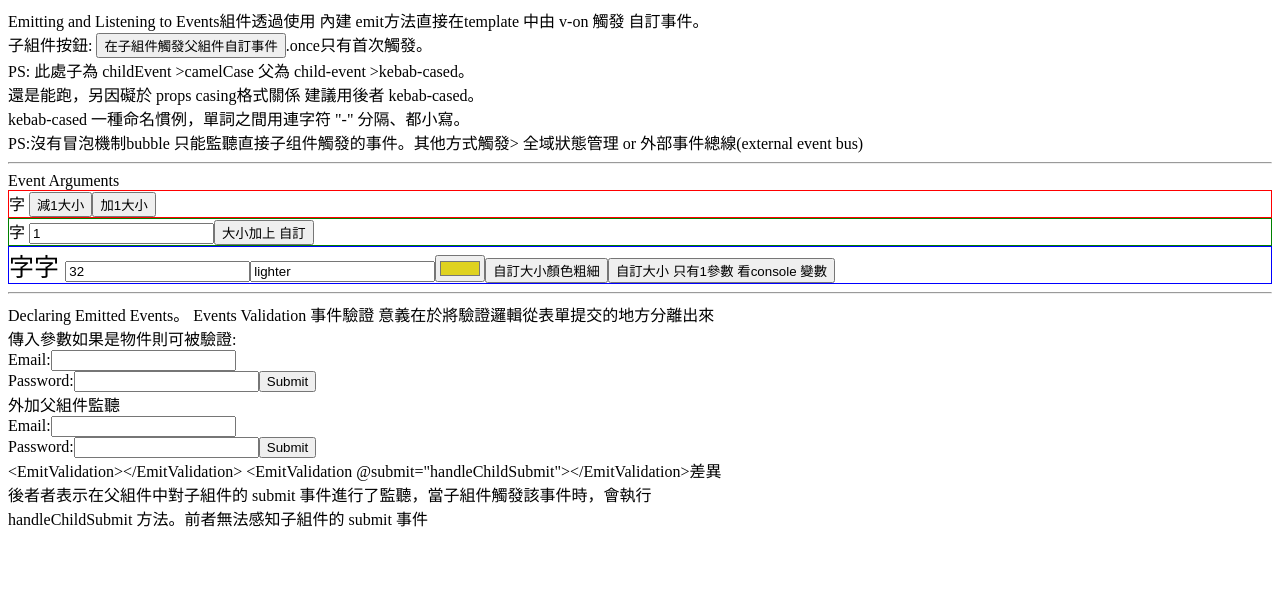
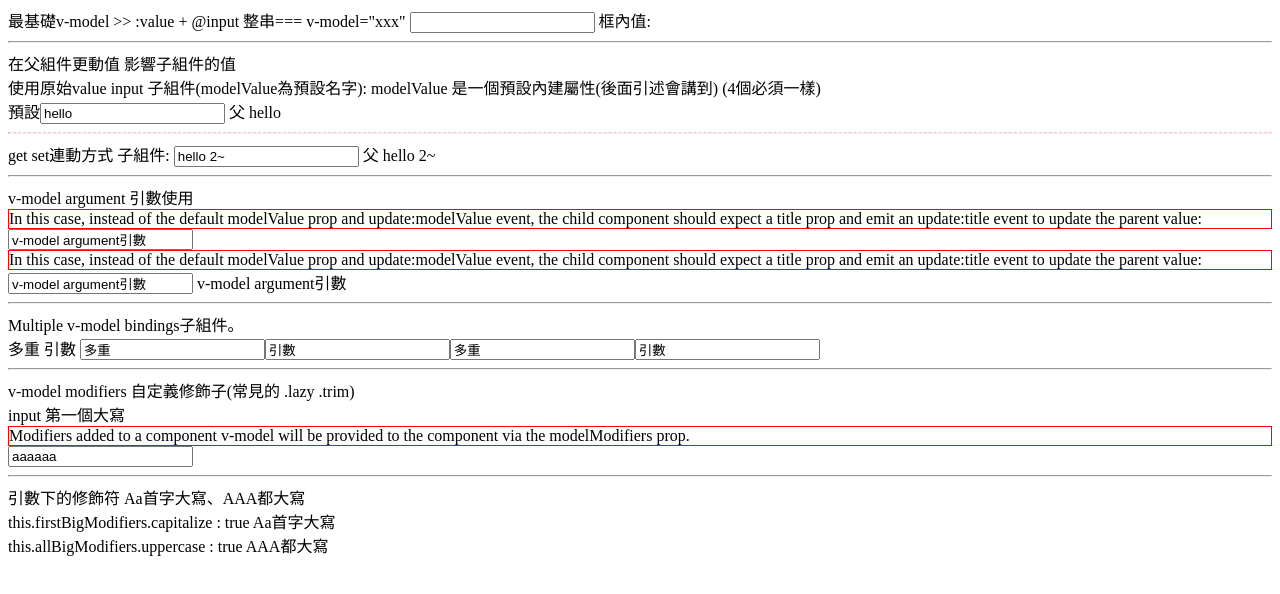
Before and after one commit to leo41271/Vue3-Official-Doc-Learn, a Vue app in the folder Vue3-Official-Doc-Learn/: page / in a window 1280 px wide. Shown: the top 594 px of the page. Built offline with nearby package versions, Linux system fonts and the light colour scheme.

Commit message:
19-Component-v-model-opAPI : basic 、GetSet 、 Vmodel Argument 、 MultiBind 、 Modifiers 、 Argument Modifiers ，舊版vue 2 .syncModifier 請看筆記

```diff
--- a/Vue3-Official-Doc-Learn/src/App.vue
+++ b/Vue3-Official-Doc-Learn/src/App.vue
@@ -1,17 +1,17 @@
 <script setup></script>
 <script>
-import ComponentsEvents from "@/pages/op-doc/App-components-events.vue"
+import ComponentVModel from "@/pages/op-doc/App-components-v-model.vue"
 export default {
   data() {
     return {
     }
   },
   components: {
-    ComponentsEvents
+    ComponentVModel
   }
 }
 </script>
 <template>
-  <ComponentsEvents></ComponentsEvents>
+  <ComponentVModel></ComponentVModel>
 </template>
 <style scoped></style>
--- /dev/null
+++ b/Vue3-Official-Doc-Learn/src/components/op-doc/components-v-model-docs/Argument-Modifiers.vue
@@ -0,0 +1,23 @@
+<script>// Argument-Modifiers.vue
+export default {
+    props: {
+        firstBig: String,
+        allBig: String,
+        firstBigModifiers: { default: () => ({}) },
+        allBigModifiers: { default: () => ({}) }
+    },
+    emits: ['update:firstBig', 'update:allBig'],
+    created() {
+        let value = this.firstBig;
+        if (this.firstBigModifiers.capitalize) { value = value.charAt(0).toUpperCase() + value.slice(1); }
+        setTimeout(() => { this.$emit('update:firstBig', value); }, 3000);// 三秒後執行 $emit 方法
+        let value2 = this.allBig;
+        if (this.allBigModifiers.uppercase) { value2 = value2.toUpperCase(); }
+        setTimeout(() => { this.$emit('update:allBig', value2); }, 3000);// 三秒後執行 $emit 方法
+    },
+}
+</script>
+<template>
+    <br>this.firstBigModifiers.capitalize : {{ this.firstBigModifiers.capitalize }} {{ firstBig }}
+    <br>this.allBigModifiers.uppercase : {{ this.allBigModifiers.uppercase }} {{ allBig }}
+</template>
--- /dev/null
+++ b/Vue3-Official-Doc-Learn/src/components/op-doc/components-v-model-docs/GetSetBind.vue
@@ -0,0 +1,16 @@
+<script>//<!--GetSetBind.vue -->
+export default {
+    props: ['modelValue'],
+    emits: ['update:modelValue'],
+    computed: {
+        value: { // value可隨便取名 va1lue rrr都可
+            get() { return this.modelValue },
+            set(changeValue) { this.$emit('update:modelValue', changeValue); }
+        }
+    }
+}
+</script>
+
+<template>
+    <input v-model="value" />
+</template>
--- /dev/null
+++ b/Vue3-Official-Doc-Learn/src/components/op-doc/components-v-model-docs/MultiBindV-model.vue
@@ -0,0 +1,10 @@
+<script>// <!-- MultiBindV-model.vue -->
+export default {
+    props: { firstName: String, lastName: String },
+    emits: ['update:firstName', 'update:lastName']
+}
+</script>
+<template>
+    <input type="text" :value="firstName" @input="$emit('update:firstName', $event.target.value)" />
+    <input type="text" :value="lastName" @input="$emit('update:lastName', $event.target.value)" />
+</template>
--- /dev/null
+++ b/Vue3-Official-Doc-Learn/src/components/op-doc/components-v-model-docs/V-model-Argument.vue
@@ -0,0 +1,17 @@
+<script>// <!-- V-model-Argument.vue -->
+export default {
+    props: ['title'],
+    emits: ['update:title'],
+    mounted() { /*console.log("mounted: ", this.title);*/ },
+    watch: {
+        title(newTitle, oldTitle) { console.log("old: " + oldTitle + "\nnew: " + newTitle); }
+    },
+}
+</script>
+<template>
+    <div style="border: 1px solid red">
+        In this case, instead of the default modelValue prop and update:modelValue event, the child component should
+        expect a title prop and emit an update:title event to update the parent value:
+    </div>
+    <input type="text" :value="title" @input="$emit('update:title', $event.target.value)" />
+</template>
--- /dev/null
+++ b/Vue3-Official-Doc-Learn/src/components/op-doc/components-v-model-docs/V-model-Modifiers.vue
@@ -0,0 +1,25 @@
+<script>//V-model-Modifiers.vue
+export default {
+    props: {
+        modelValue: String,
+        modelModifiers: { default: () => ({}) },
+    },
+    emits: ['update:modelValue'],
+    created() { /*console.log("this.emitValue", this.emitValue)*/ },
+    methods: {
+        emitValue(e) {
+            let value = e.target.value
+            if (this.modelModifiers.capitalize) {
+                value = value.charAt(0).toUpperCase() + value.slice(1);
+            }
+            this.$emit('update:modelValue', value)
+        },
+    }
+}
+</script>
+<template>
+    <div style="border: 1px solid red">
+        Modifiers added to a component v-model will be provided to the component via the modelModifiers prop.
+    </div>
+    <input type="text" :value="modelValue" @input="emitValue" /><br>
+</template>
--- /dev/null
+++ b/Vue3-Official-Doc-Learn/src/components/op-doc/components-v-model-docs/ValueInputBind.vue
@@ -0,0 +1,12 @@
+<script>// ValueInputBind.vue
+export default {
+    props: ['modelValue',], // modelValue
+    emits: ['update:modelValue',],
+    created() { /*console.log(this.modelValue);*/ }
+}
+</script>
+
+<template>
+    modelValue 是一個預設內建屬性(後面引述會講到) (4個必須一樣)<br>
+    預設<input :value="modelValue" @input="$emit('update:modelValue', $event.target.value)" />
+</template>
--- /dev/null
+++ b/Vue3-Official-Doc-Learn/src/pages/op-doc/App-components-v-model.vue
@@ -0,0 +1,55 @@
+<script>
+import ValueInputBind from '@/components/op-doc/components-v-model-docs/ValueInputBind.vue';
+import GetSetBind from '@/components/op-doc/components-v-model-docs/GetSetBind.vue';
+import VmodelArgument from '@/components/op-doc/components-v-model-docs/V-model-Argument.vue';
+import MultiBind from '@/components/op-doc/components-v-model-docs/MultiBindV-model.vue'
+import VModelModifiers from '@/components/op-doc/components-v-model-docs/V-model-Modifiers.vue';
+import ArgumentModifiers from '@/components/op-doc/components-v-model-docs/Argument-Modifiers.vue';
+export default {
+    components: { ValueInputBind, GetSetBind, VmodelArgument, MultiBind, VModelModifiers, ArgumentModifiers },
+    data() {
+        return {
+            searchText: "",
+            message: 'hello', message2: 'hello 2~',
+            title: 'v-model argument引數',
+            first: '多重', last: '引數',
+            myText: 'aaaaaa',
+            second: "aa首字大寫", third: "aaa都大寫",
+        }
+    },
+}
+</script>
+<template>
+    最基礎v-model >> :value + @input 整串=== v-model="xxx"
+    <input :value="searchText" @input="searchText = $event.target.value" /> 框內值: {{ searchText }}
+    <hr />
+
+    在父組件更動值 影響子組件的值<br />
+    使用原始value input 子組件(modelValue為預設名字):
+    <ValueInputBind v-model:="message" /> 父 {{ message }}
+    <hr style="border-top: 1px dashed pink;"> <!-- 行內樣式創分隔虛線 -->
+    get set連動方式 子組件:
+    <GetSetBind v-model="message2" /> 父 {{ message2 }}
+    <hr>
+
+    v-model argument 引數使用
+    <VmodelArgument v-model:title="title" />
+    <VmodelArgument :title="title" @update:title="new2Value => title = new2Value" />
+    {{ title }}
+    <hr>
+
+    Multiple v-model bindings子組件。<br>
+    {{ first }} {{ last }}
+    <MultiBind v-model:first-name="first" v-model:last-name="last" />
+    <MultiBind :firstName="first" @update:firstName="newValue => first = newValue" :lastName="last"
+        @update:lastName="newValue => last = newValue" />
+    <hr>
+
+    v-model modifiers 自定義修飾子(常見的 .lazy .trim)<br>
+    input 第一個大寫
+    <VModelModifiers v-model.capitalize="myText"></VModelModifiers>
+    <hr>
+
+    引數下的修飾符 {{ second }}、{{ third }}
+    <ArgumentModifiers v-model:first-big.capitalize="second" v-model:all-big.uppercase="third" />
+</template>
```
